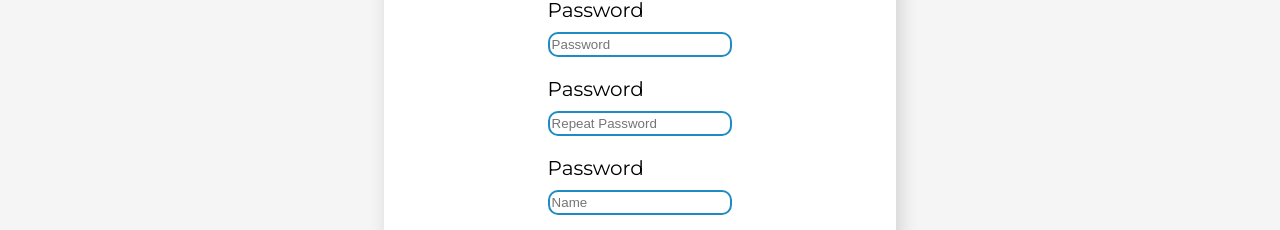
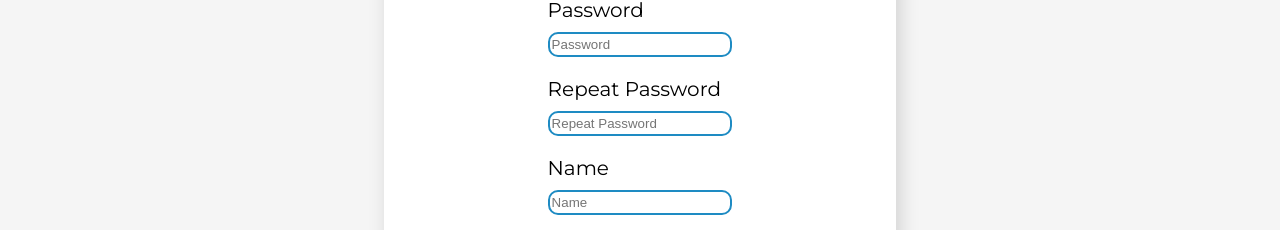
Before and after one commit to bogdansmk/FamilyHelper, a React (Create React App) app in the folder ui/: page /Register in a window 1280 px wide. Shown: the part 256-486 px from the top of the page. Built offline with nearby package versions, Linux system fonts and the light colour scheme.

Commit message:
fixed namings on registration page

```diff
--- a/ui/src/Auth/Register.tsx
+++ b/ui/src/Auth/Register.tsx
@@ -108,11 +108,11 @@ export default class RegistrationPage extends React.Component<IRegistrationProps
                                 {this.renderPasswordInput()}
                             </div>
                             <div className='registerFieldsGroup'>
-                                <span className='passwordText'>Password</span>
+                                <span className='passwordText'> Repeat Password</span>
                                 {this.renderSecondPasswordInput()}
                             </div>
                             <div className='registerFieldsGroup'>
-                                <span className='passwordText'>Password</span>
+                                <span className='passwordText'>Name</span>
                                 {this.renderNameInput()}
                             </div>
                             <div className='rButton'>
```
